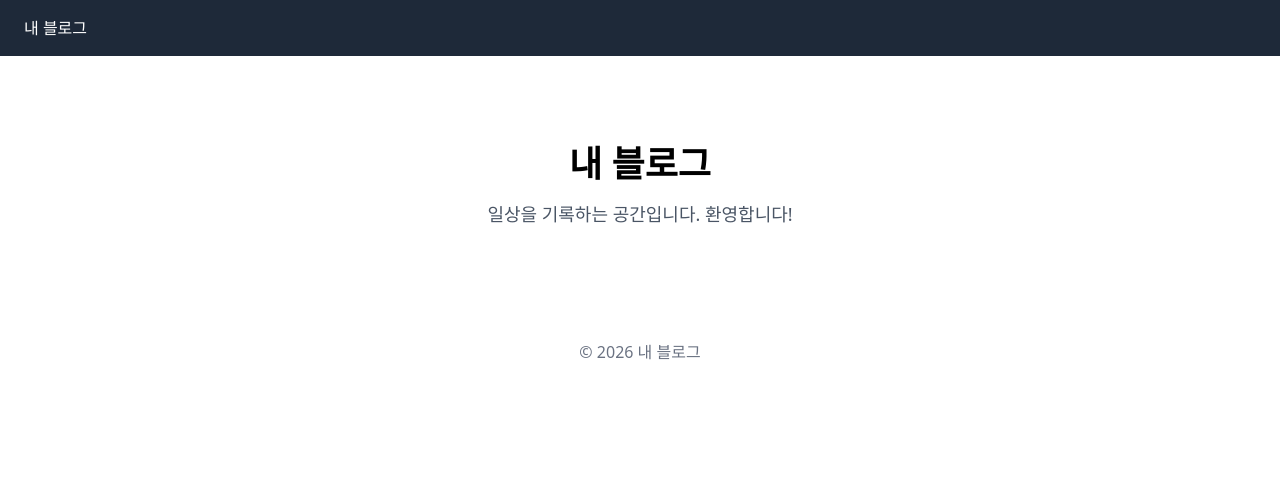
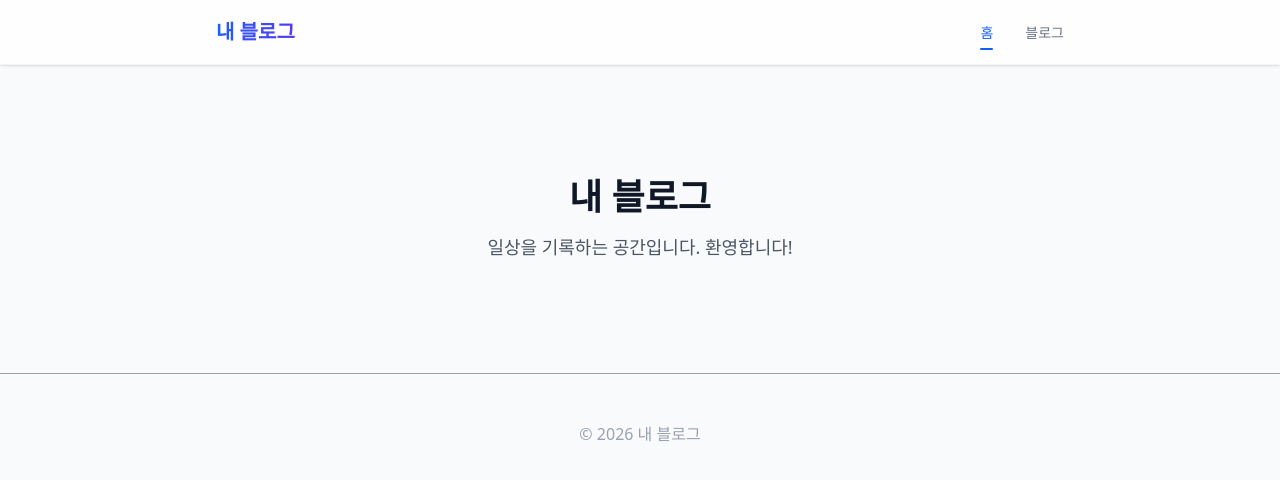
Before and after one commit to yangim0808/my-first-web, a Next.js app: page / in a window 1280 px wide. Shown: the top 480 px of the page. Built offline with nearby package versions, Linux system fonts and the light colour scheme.

Commit message:
feat: add global layout and navigation component with active link styling

```diff
--- a/app/layout.tsx
+++ b/app/layout.tsx
@@ -1,5 +1,6 @@
 import type { Metadata } from "next";
 import "./globals.css";
+import Navbar from "@/components/Navbar";
 
 export const metadata: Metadata = {
   title: "내 블로그",
@@ -13,12 +14,10 @@ export default function RootLayout({
 }>) {
   return (
     <html lang="ko">
-      <body>
-        <nav className="bg-gray-800 text-white px-6 py-4">
-          내 블로그
-        </nav>
-        <main className="max-w-4xl mx-auto p-6">{children}</main>
-        <footer className="text-center text-gray-500 py-6">
+      <body className="bg-gray-50 text-gray-900 min-h-screen">
+        <Navbar />
+        <main className="max-w-4xl mx-auto px-6 py-12">{children}</main>
+        <footer className="text-center text-gray-400 py-12 border-t mt-auto">
           © 2026 내 블로그
         </footer>
       </body>
--- /dev/null
+++ b/components/Navbar.tsx
@@ -0,0 +1,50 @@
+"use client";
+
+import Link from "next/link";
+import { usePathname } from "next/navigation";
+
+export default function Navbar() {
+  const pathname = usePathname();
+
+  const navItems = [
+    { name: "홈", href: "/" },
+    { name: "블로그", href: "/posts" },
+  ];
+
+  return (
+    <header className="sticky top-0 z-50 bg-white/80 backdrop-blur-md border-b border-gray-100 shadow-sm">
+      <div className="max-w-4xl mx-auto px-6 h-16 flex items-center justify-between">
+        <Link
+          href="/"
+          className="text-xl font-bold bg-gradient-to-r from-blue-600 to-indigo-600 bg-clip-text text-transparent hover:opacity-80 transition-opacity"
+        >
+          내 블로그
+        </Link>
+        <nav>
+          <ul className="flex space-x-8">
+            {navItems.map((item) => {
+              const isActive = pathname === item.href || (item.href !== "/" && pathname.startsWith(item.href));
+              return (
+                <li key={item.href}>
+                  <Link
+                    href={item.href}
+                    className={`text-sm font-medium transition-all duration-200 relative py-1
+                      ${isActive
+                        ? "text-blue-600"
+                        : "text-gray-500 hover:text-gray-900"
+                      }`}
+                  >
+                    {item.name}
+                    {isActive && (
+                      <span className="absolute -bottom-1 left-0 w-full h-0.5 bg-blue-600 rounded-full" />
+                    )}
+                  </Link>
+                </li>
+              );
+            })}
+          </ul>
+        </nav>
+      </div>
+    </header>
+  );
+}
```
